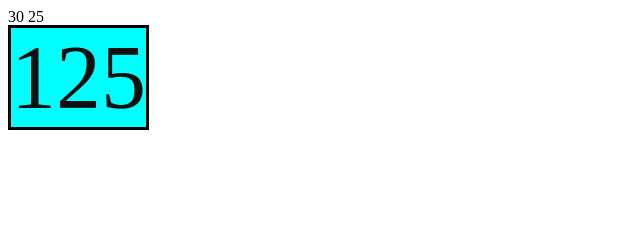
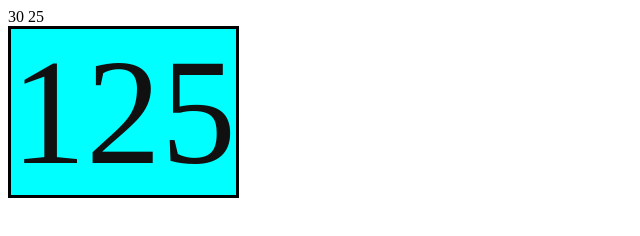
Before and after one commit to mikigithub36/ProyectosWeb, a plain HTML site: page web1/variables.html in a window 1280 px wide. Shown: the whole page, without its empty margins (0-640 px from the left). Drawn offline with Linux system fonts and the light colour scheme.

Commit message:
[commit]agrande myvariable

```diff
--- a/web1/variables.html
+++ b/web1/variables.html
@@ -64,7 +64,7 @@
 
      <style>
       label{
-         font-size: 90px;
+         font-size: 150px;
         /* width: 100px;*/
         /*  height: 100px;*/
 
```
